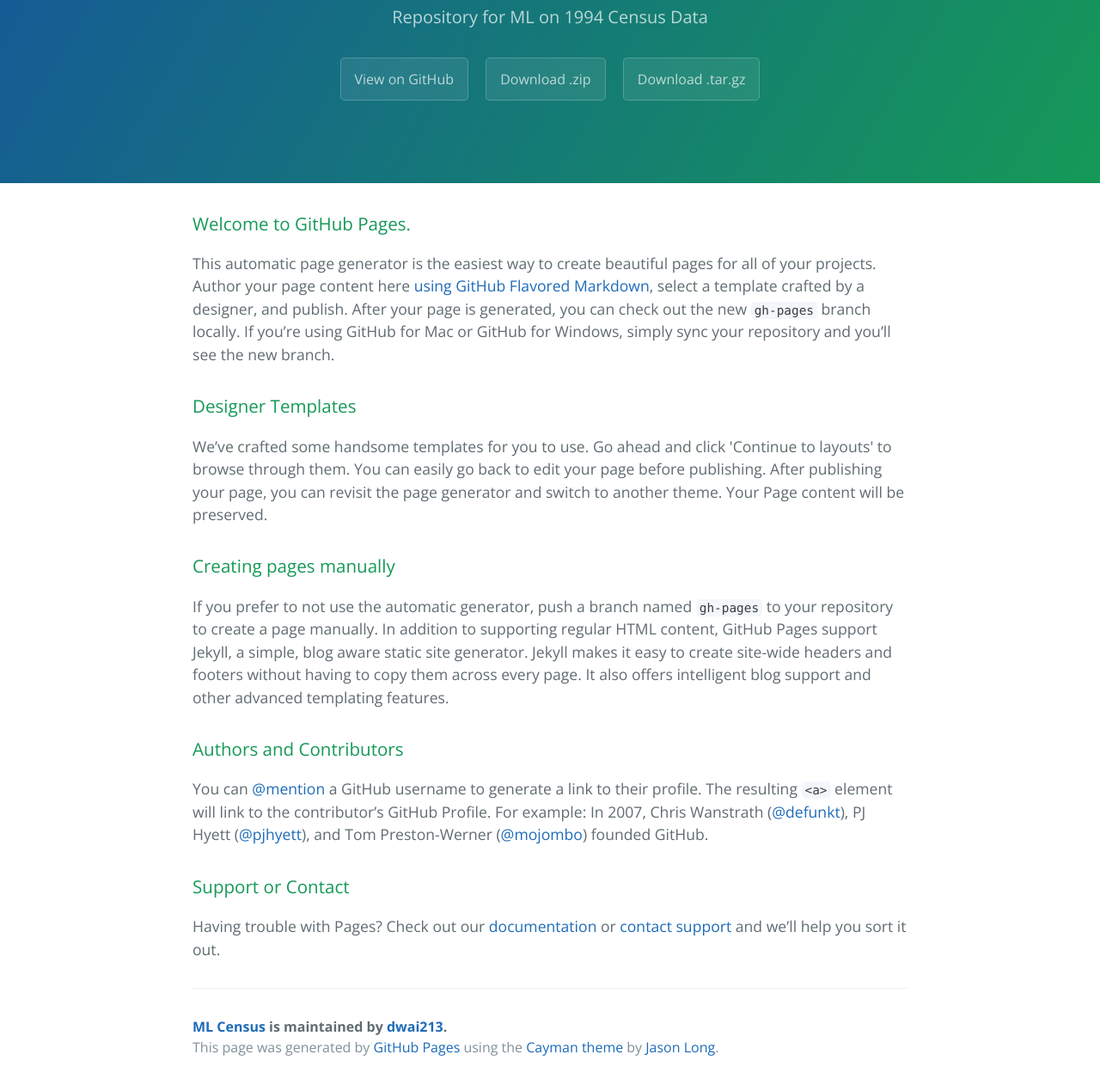
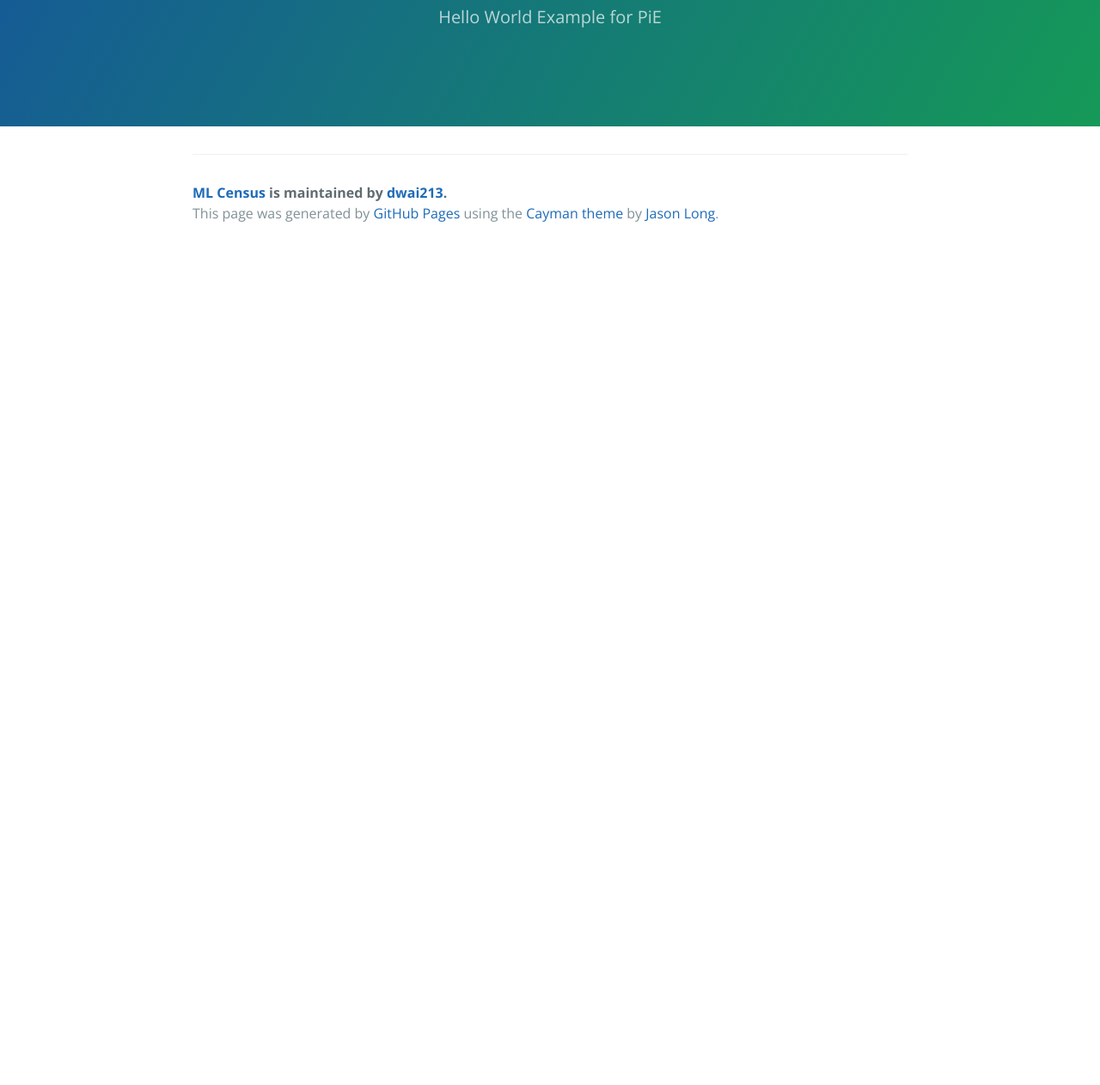
Before and after one commit to dwai213/ML_census, a plain HTML site: page index.html in a window 1280 px wide. Shown: the part 170-1432 px from the top of the page at 86% size. After the commit the page ends 800 px from the top, so only its background shows below. Drawn offline with nearby package versions, Linux system fonts and the light colour scheme.

Commit message:
Commented download links, removed boilerplate text, renamed title of page

```diff
--- a/index.html
+++ b/index.html
@@ -11,38 +11,15 @@
   </head>
   <body>
     <section class="page-header">
-      <h1 class="project-name">ML Census</h1>
-      <h2 class="project-tagline">Repository for ML on 1994 Census Data</h2>
-      <a href="https://github.com/dwai213/ML_census" class="btn">View on GitHub</a>
+      <h1 class="project-name">Dennis's Day in Texas</h1>
+      <h2 class="project-tagline">Hello World Example for PiE</h2>
+<!--       <a href="https://github.com/dwai213/ML_census" class="btn">View on GitHub</a>
       <a href="https://github.com/dwai213/ML_census/zipball/master" class="btn">Download .zip</a>
-      <a href="https://github.com/dwai213/ML_census/tarball/master" class="btn">Download .tar.gz</a>
+      <a href="https://github.com/dwai213/ML_census/tarball/master" class="btn">Download .tar.gz</a> -->
     </section>
 
     <section class="main-content">
-      <h3>
-<a id="welcome-to-github-pages" class="anchor" href="#welcome-to-github-pages" aria-hidden="true"><span class="octicon octicon-link"></span></a>Welcome to GitHub Pages.</h3>
 
-<p>This automatic page generator is the easiest way to create beautiful pages for all of your projects. Author your page content here <a href="https://guides.github.com/features/mastering-markdown/">using GitHub Flavored Markdown</a>, select a template crafted by a designer, and publish. After your page is generated, you can check out the new <code>gh-pages</code> branch locally. If you’re using GitHub for Mac or GitHub for Windows, simply sync your repository and you’ll see the new branch.</p>
-
-<h3>
-<a id="designer-templates" class="anchor" href="#designer-templates" aria-hidden="true"><span class="octicon octicon-link"></span></a>Designer Templates</h3>
-
-<p>We’ve crafted some handsome templates for you to use. Go ahead and click 'Continue to layouts' to browse through them. You can easily go back to edit your page before publishing. After publishing your page, you can revisit the page generator and switch to another theme. Your Page content will be preserved.</p>
-
-<h3>
-<a id="creating-pages-manually" class="anchor" href="#creating-pages-manually" aria-hidden="true"><span class="octicon octicon-link"></span></a>Creating pages manually</h3>
-
-<p>If you prefer to not use the automatic generator, push a branch named <code>gh-pages</code> to your repository to create a page manually. In addition to supporting regular HTML content, GitHub Pages support Jekyll, a simple, blog aware static site generator. Jekyll makes it easy to create site-wide headers and footers without having to copy them across every page. It also offers intelligent blog support and other advanced templating features.</p>
-
-<h3>
-<a id="authors-and-contributors" class="anchor" href="#authors-and-contributors" aria-hidden="true"><span class="octicon octicon-link"></span></a>Authors and Contributors</h3>
-
-<p>You can <a href="https://github.com/blog/821" class="user-mention">@mention</a> a GitHub username to generate a link to their profile. The resulting <code>&lt;a&gt;</code> element will link to the contributor’s GitHub Profile. For example: In 2007, Chris Wanstrath (<a href="https://github.com/defunkt" class="user-mention">@defunkt</a>), PJ Hyett (<a href="https://github.com/pjhyett" class="user-mention">@pjhyett</a>), and Tom Preston-Werner (<a href="https://github.com/mojombo" class="user-mention">@mojombo</a>) founded GitHub.</p>
-
-<h3>
-<a id="support-or-contact" class="anchor" href="#support-or-contact" aria-hidden="true"><span class="octicon octicon-link"></span></a>Support or Contact</h3>
-
-<p>Having trouble with Pages? Check out our <a href="https://help.github.com/pages">documentation</a> or <a href="https://github.com/contact">contact support</a> and we’ll help you sort it out.</p>
 
       <footer class="site-footer">
         <span class="site-footer-owner"><a href="https://github.com/dwai213/ML_census">ML Census</a> is maintained by <a href="https://github.com/dwai213">dwai213</a>.</span>
```
